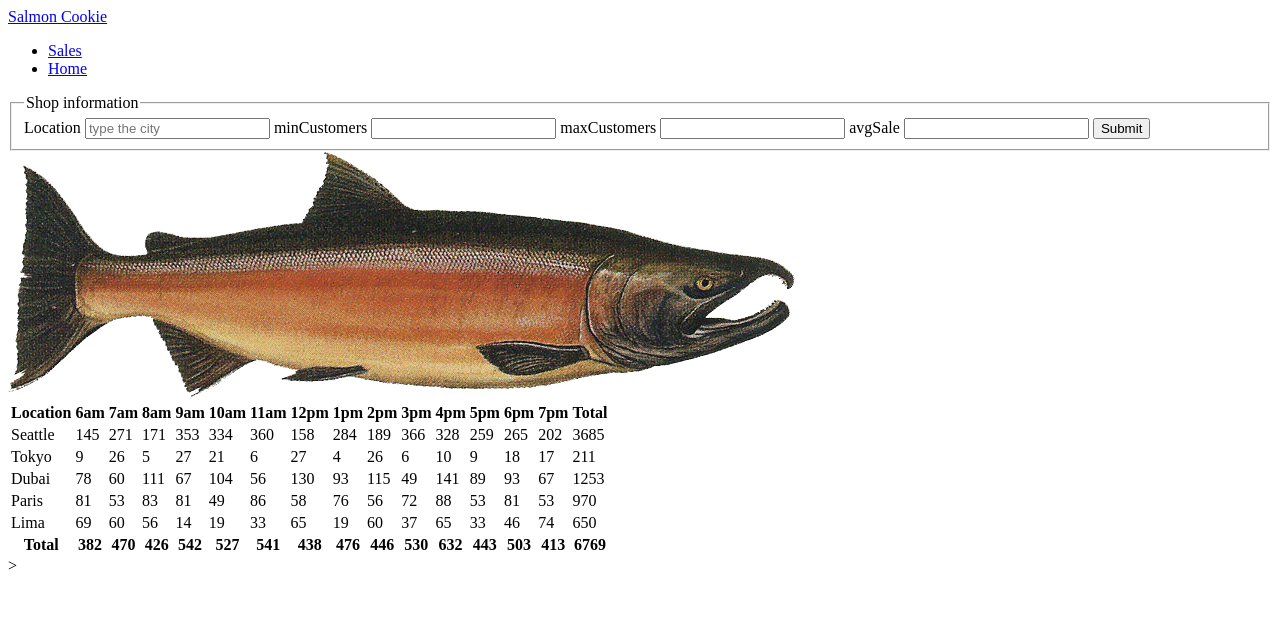
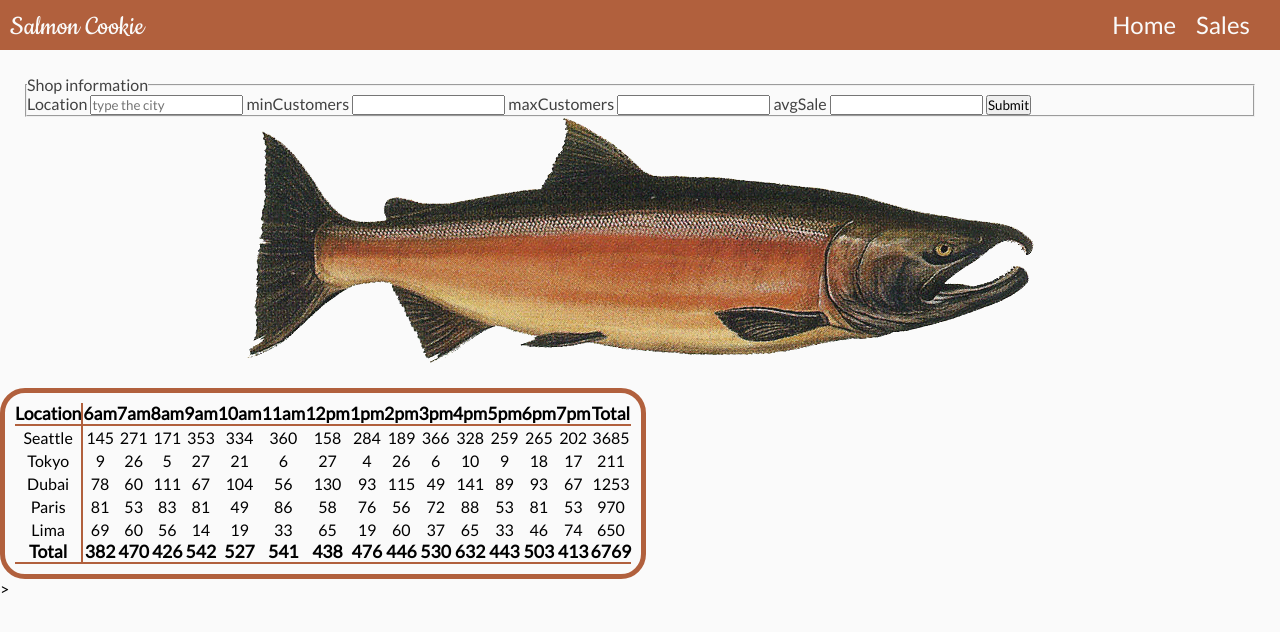
Before and after one commit to Aya333/cookie-stand, a plain HTML site: page sales.html in a window 1280 px wide. Drawn offline with Linux system fonts and the light colour scheme.

Commit message:
Fixed lab 6,7,8&9

```diff
--- a/CSS/style.css
+++ b/CSS/style.css
@@ -0,0 +1,109 @@
+@import url('https://fonts.googleapis.com/css?family=Cookie|Lato&display=swap');
+
+* {
+    box-sizing: border-box;
+    padding: 0px;
+    margin: 0px;
+    font-family: 'Lato', Arial, sans-serif, Times, serif;
+  }
+
+  body {
+    background-color: #fafafa;
+  }
+
+  header {
+    background-color: #b1603d;
+    height: 50px;
+  padding: 10px;
+  font-size: 1.5em;
+}
+header a {
+    color: #fafafa;
+    text-decoration: none;
+  }
+
+  header a:hover {
+    color: #DAB37E;
+  }
+
+  nav {
+    overflow: hidden;
+  }
+
+  nav li {
+    list-style: none;
+    float: right;
+    margin-right: 20px;
+  }
+
+  main {
+    padding: 25px;
+    color: #424242;
+  }
+
+  li {
+    list-style: none;
+  }
+
+  main>li {
+    margin: 0px 0px 30px 0px;
+  }
+  #sales-lists, #cookie-tosser-lists {
+  overflow: hidden;
+  width: 1350px;
+  margin: 10px auto;
+}
+
+#nav-logo {
+  float: left;
+  font-size: 30px;
+  font-weight: normal;
+}
+
+.centered {
+  display: block;
+  text-align: center;
+  margin: auto;
+}
+
+.logo {
+  padding: 25px;
+  font-size: 4em;
+}
+
+.salmon-fish {
+  font-family: 'Cookie', cursive, Arial, sans-serif, Times, serif;
+}
+
+
+table {
+  border: 5px solid #b1603d;
+  border-radius: 25px;
+  padding: 10px;
+  text-align: center;
+  /* border-collapse: collapse; */
+  border-spacing: 0;
+}
+
+th {
+  border-bottom: 2px solid #b1603d;
+  margin: 0;
+  padding: 0;
+  font-weight: bold;
+  font-size: 1.1em;
+}
+
+td {
+  margin: 0;
+  padding: 2px;
+}
+
+tr:last-child>td:last-child {
+  color: #dae2df;
+  font-weight: bold;
+  font-size: 1.1em;
+}
+
+th:first-child, td:first-child {
+  border-right: 2px solid #b1603d;
+}
--- a/sales.html
+++ b/sales.html
@@ -1,11 +1,11 @@
 <!DOCTYPE html>
 <html>
-    <link rel="stylesheet" href="./css/reset.css">
+    <link rel="stylesheet" href="./CSS/reset.css">
         <head>
 
 
     <title>Salmon Cookies - Sales</title>
-    <link rel="stylesheet" href="./css/style.css">
+    <link rel="stylesheet" href="./CSS/style.css">
 </head>
 
 <body>
```
Also changed, not shown: index.html (+2 -2 lines), images/chinook.jpg (added), images/cutter.jpeg (added), images/family.jpg (added), images/fish.jpg (added), images/frosted-cookie.jpg (added), images/shirt.jpg (added).
